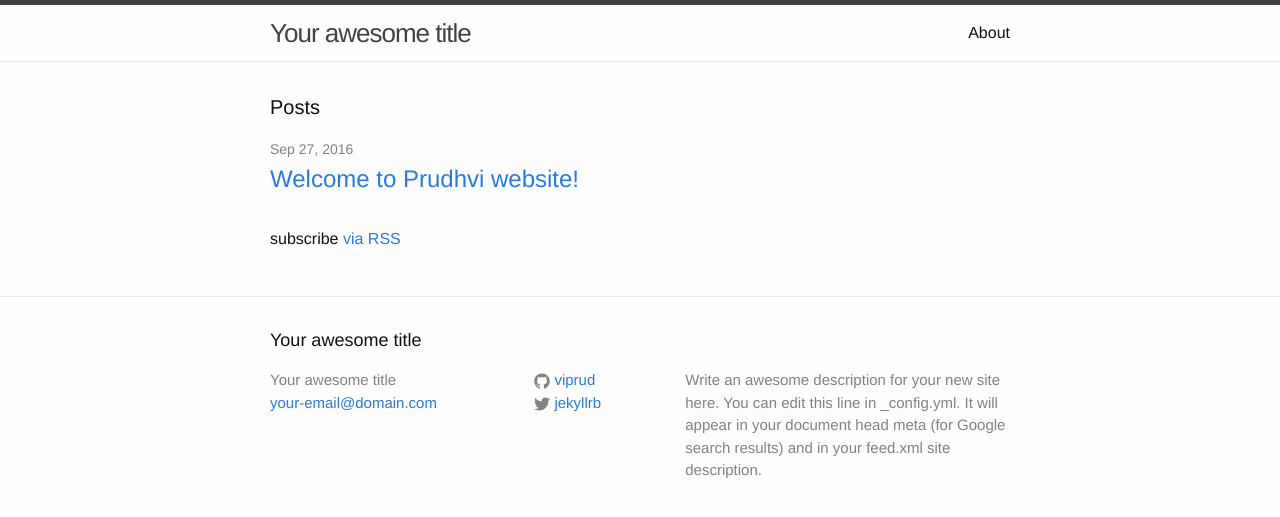
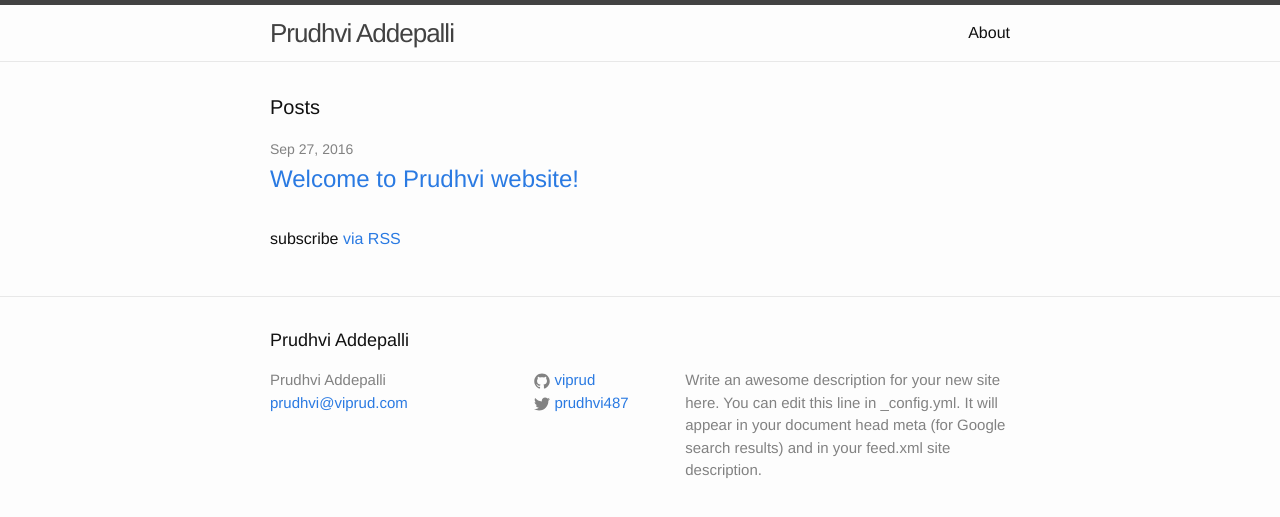
Before and after one commit to viprud/viprud.github.io, a Jekyll site: the page built from index.html, in a window 1280 px wide. Shown: the top 517 px of the page. Built offline with Jekyll 4.4.1, drawn with Linux system fonts in a browser that asks for light colours.

Commit message:
Update _config.yml

```diff
--- a/_config.yml
+++ b/_config.yml
@@ -6,15 +6,15 @@
 # 'jekyll serve'. If you change this file, please restart the server process.
 
 # Site settings
-title: Your awesome title
-email: your-email@domain.com
+title: Prudhvi Addepalli
+email: prudhvi@viprud.com
 description: > # this means to ignore newlines until "baseurl:"
   Write an awesome description for your new site here. You can edit this
   line in _config.yml. It will appear in your document head meta (for
   Google search results) and in your feed.xml site description.
 baseurl: "" # the subpath of your site, e.g. /blog
-url: "http://yourdomain.com" # the base hostname & protocol for your site
-twitter_username: jekyllrb
+url: "http://viprud.github.io" # the base hostname & protocol for your site
+twitter_username: prudhvi487
 github_username:  viprud
 
 # Build settings
```
